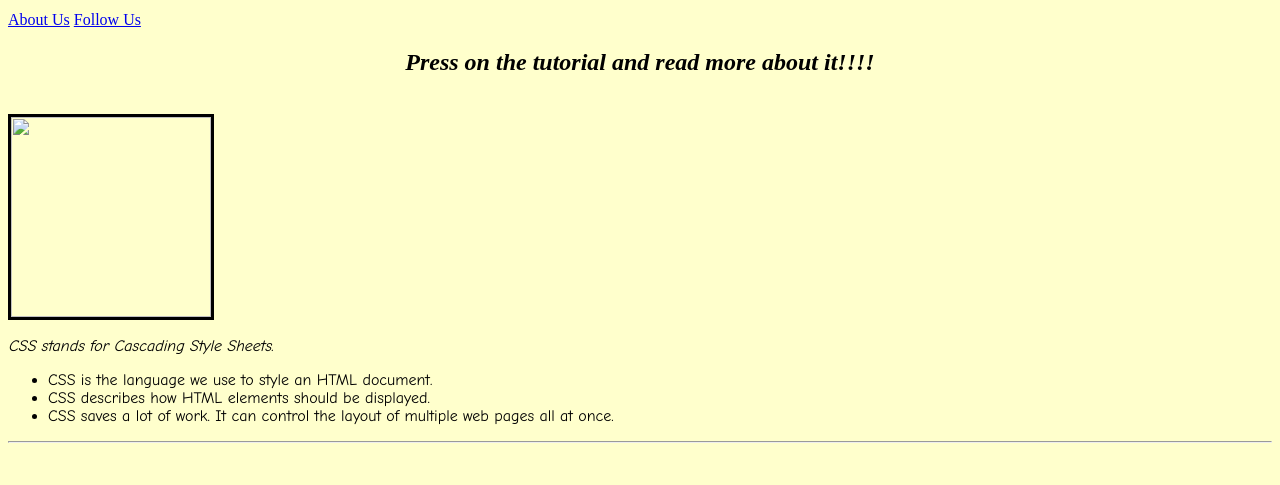
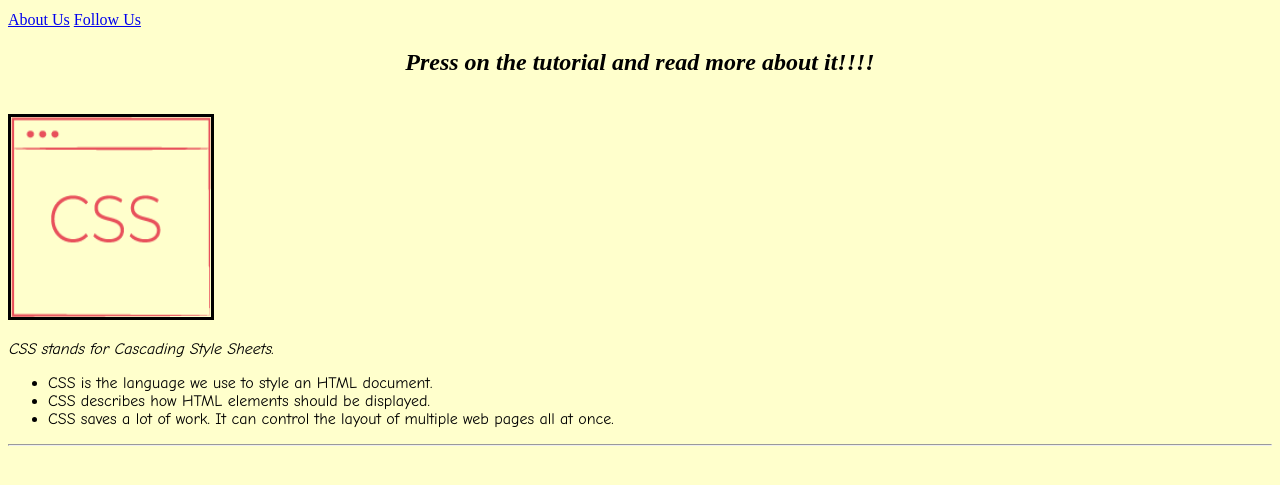
Before and after one commit to BhargaviWarade/project-49-new, a plain HTML site: page index.html in a window 1280 px wide. Shown: the part 89-574 px from the top of the page. Drawn offline with Linux system fonts and the light colour scheme.

Commit message:
Update index.html

```diff
--- a/index.html
+++ b/index.html
@@ -56,7 +56,7 @@
 
     <!-- uncomment the code for displaying the image-->
     <!-- <img src="css.png" width="200px" height="200px"> -->
-     <img src="images/css.png" width="200px" height="200px">
+     <img src="css.png" width="200px" height="200px">
     <!-- <img src:"images/css.png" width="200px" height="200px"> -->
     <!-- <img src:"css.png" width="200px" height="200px"> -->
 
```
